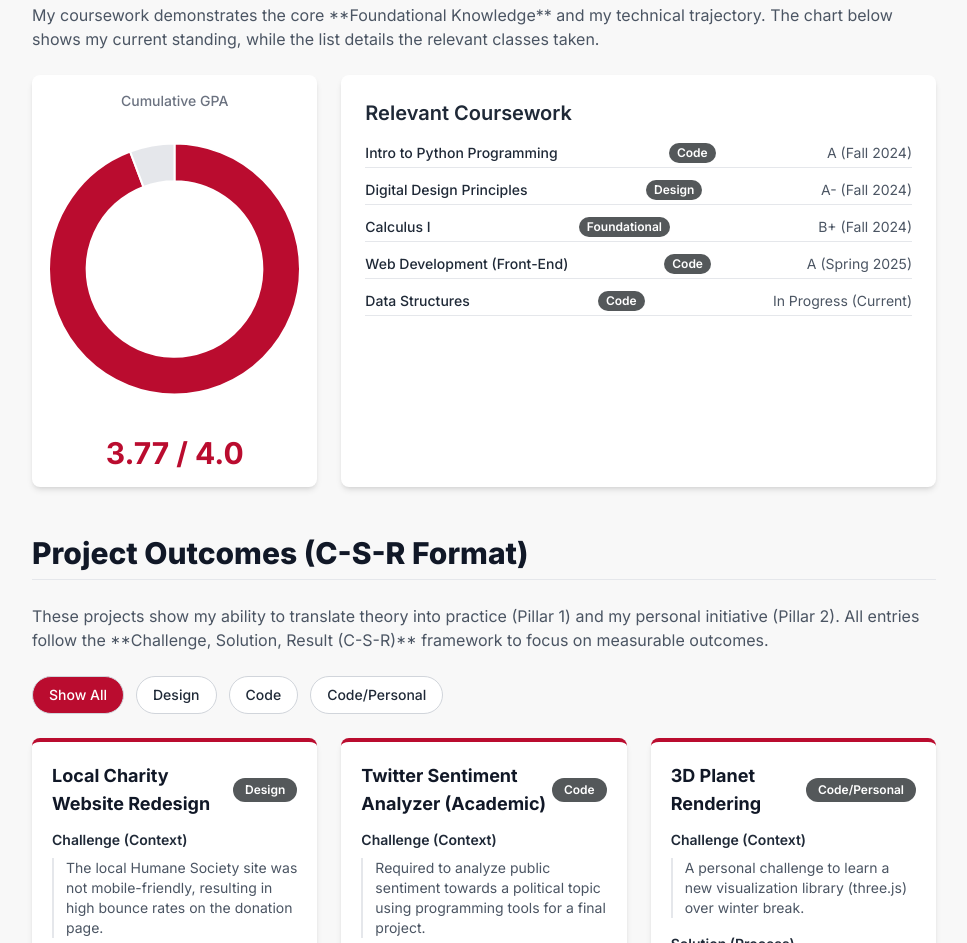
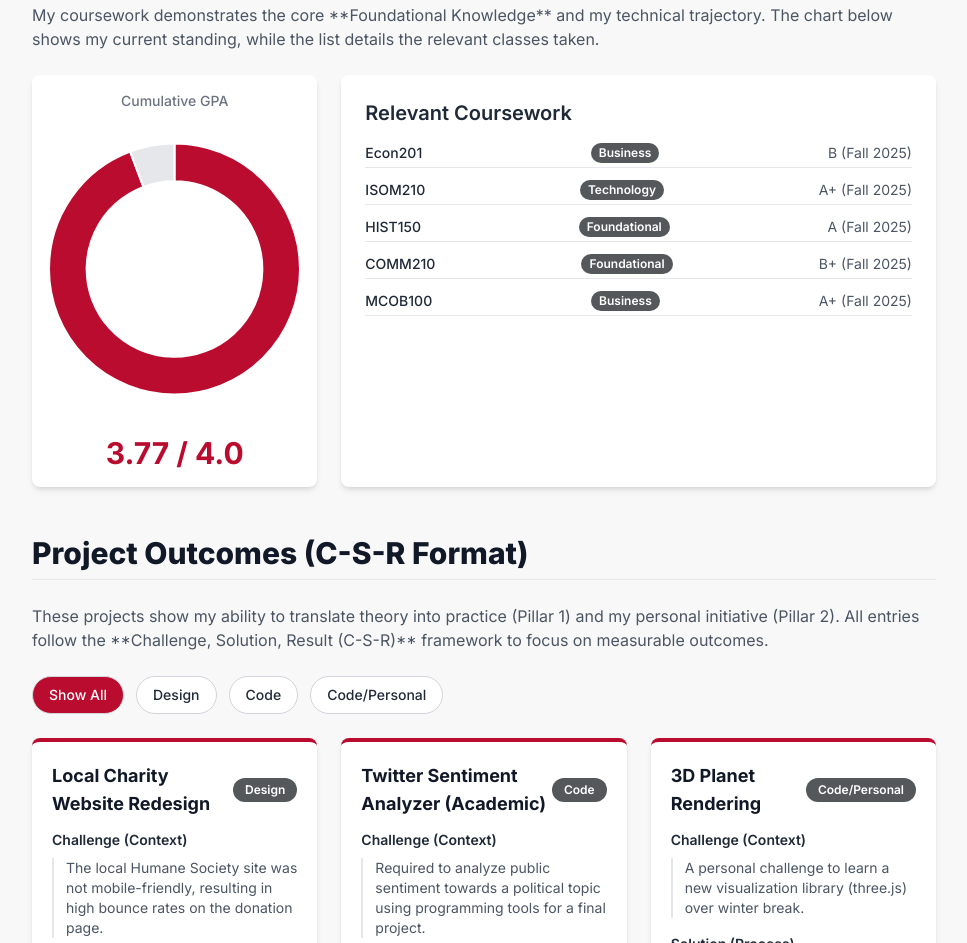
Before and after one commit to lexidj71206-bit/Lexi-portfolio, a plain HTML site: page index.html in a window 1280 px wide. Shown: the part 853-1796 px from the top of the page, without its empty margins (296-1263 px from the left). Drawn offline with nearby package versions, Linux system fonts and the light colour scheme.

```diff
--- a/index.html
+++ b/index.html
@@ -279,11 +279,11 @@ CONFIRMATION: NO SVG graphics used. NO Mermaid JS used. -->
 
         // 1.2 ACADEMICS (REQUIRED: Add relevant classes)
         const academicData = [
-            { name: "Intro to Python Programming", grade: "A", semester: "Fall 2024", relevance: "Code" },
-            { name: "Digital Design Principles", grade: "A-", semester: "Fall 2024", relevance: "Design" },
-            { name: "Calculus I", grade: "B+", semester: "Fall 2024", relevance: "Foundational" },
-            { name: "Web Development (Front-End)", grade: "A", semester: "Spring 2025", relevance: "Code" },
-            { name: "Data Structures", grade: "In Progress", semester: "Current", relevance: "Code" },
+            { name: "Econ201", grade: "B", semester: "Fall 2025", relevance: "Business" },
+            { name: "ISOM210", grade: "A+", semester: "Fall 2025", relevance: "Technology" },
+            { name: "HIST150", grade: "A", semester: "Fall 2025", relevance: "Foundational" },
+            { name: "COMM210", grade: "B+", semester: "Fall 2025", relevance: "Foundational" },
+            { name: "MCOB100", grade: "A+", semester: "Fall 2025", relevance: "Business" },
         ];
 
         // 1.3 PROJECTS (REQUIRED: Follow C-S-R format)
```
